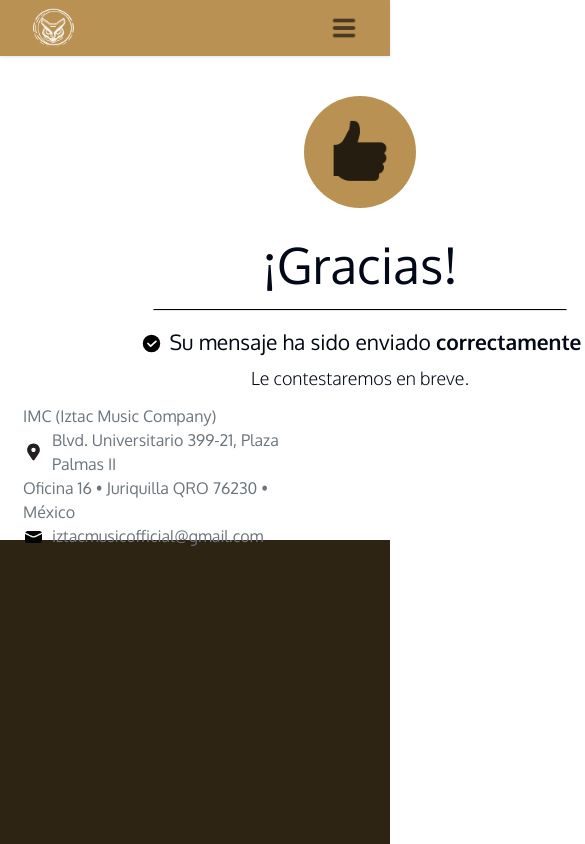
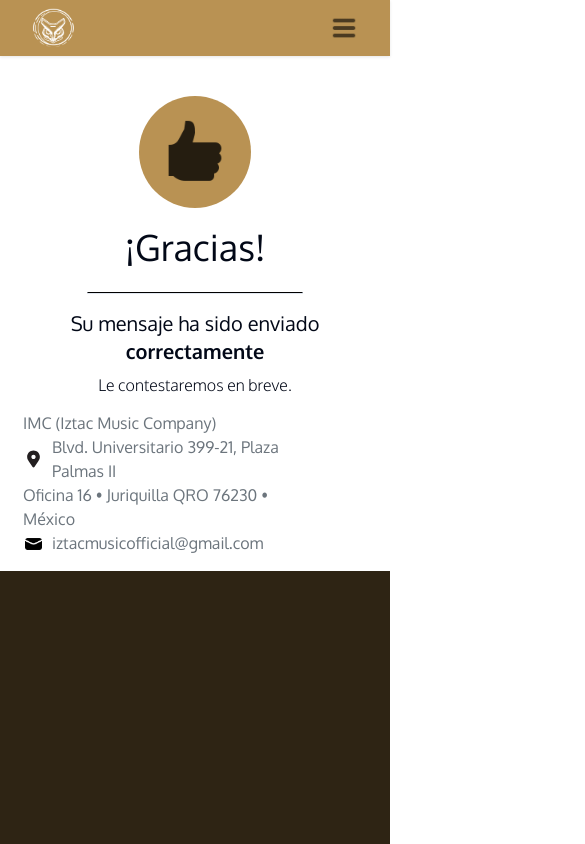
Before and after one commit to saulkurosaki/IZTAC-MUSIC-COMPANY, a Next.js app: page /contact-us/thank-you in a window 390 px wide. Shown: the top 844 px of the page, 585 px wide, since content can reach past the window. Built offline with nearby package versions, Linux system fonts and the light colour scheme.

Commit message:
feat(thank-you/Main): implement the on small and extra small devices responsive layout

```diff
--- a/components/contact-us/thank-you/Main.tsx
+++ b/components/contact-us/thank-you/Main.tsx
@@ -7,11 +7,11 @@ import LocationLogo from "@/assets/location_img.svg";
 
 const Main = () => {
   return (
-    <section className="w-full 2xl:h-[636px] xl:h-[410px] lg:h-[471px] max-lg:h-[484px] bg-white">
+    <section className="w-full 2xl:h-[636px] xl:h-[410px] lg:h-[471px] md:h-[484px] max-md:h-[515px] bg-white">
       <div className="w-full xl:h-[405px] lg:h-[398px] max-lg:h-full py-10">
-        <div className="container xl:w-[1320px] lg:w-[960px] max-lg:w-[720px] h-full px-0">
+        <div className="container xl:w-[1320px] lg:w-[960px] md:w-[720px] max-md:w-full h-full px-0">
           <div className="w-full h-full flex max-lg:flex-col">
-            <div className="xl:w-[660px] lg:w-[560px] max-lg:w-full lg:h-full max-lg:h-[308px] px-[15px] lg:mr-auto">
+            <div className="xl:w-[660px] lg:w-[560px] max-lg:w-full lg:h-full md:h-[308px] max-md:h-[315px] px-[15px] lg:mr-auto">
               <div className="w-28 h-28 mx-auto mb-[19px] p-5 rounded-full bg-[#B99253]">
                 <Image
                   src={ThumbsUp}
@@ -19,28 +19,28 @@ const Main = () => {
                   className="w-full h-full opacity-80"
                 />
               </div>
-              <h1 className="w-full lg:h-[74px] max-lg:h-[58px] mb-2 text-center lg:text-[62px] max-lg:text-[50px] oxygen">
+              <h1 className="w-full lg:h-[74px] md:h-[58px] max-md:h-[41px] mb-2 text-center lg:text-[62px] md:text-[50px] max-md:text-4xl oxygen">
                 ¡Gracias!
               </h1>
               <div className="w-full h-[33px] flex justify-center items-center">
                 <div className="w-[60%] border border-t-[#000]" />
               </div>
-              <div className="w-full flex justify-center items-center mb-2">
+              <div className="md:w-full max-md:w-[290px] max-md:mx-auto flex justify-center items-center mb-2">
                 <Image
                   src={Tick}
                   alt="tick_img"
-                  className="w-[25px] h-[25px] object-contain mr-[6px] pt-1"
+                  className="w-[25px] h-[25px] object-contain mr-[6px] pt-1 max-md:hidden"
                 />
-                <h5 className="text-[21px] oxygen">
+                <h5 className="md:text-[21px] max-md: text-xl text-center oxygen">
                   Su mensaje ha sido enviado{" "}
                   <span className="font-bold">correctamente</span>
                 </h5>
               </div>
-              <p className="w-full h-6 mb-4 flex justify-center items-center text-lg font-light oxygen">
+              <p className="w-full h-6 mb-4 flex justify-center items-center md:text-lg max-md:text-base font-light oxygen">
                 Le contestaremos en breve.
               </p>
             </div>
-            <div className="xl:w-[440px] lg:w-[320px] max-lg:w-full lg:h-full md:h-[96px] max-md:h-[144px] px-[15px]">
+            <div className="xl:w-[440px] lg:w-[320px] max-lg:w-full lg:h-full md:h-[96px] max-md:h-[120px] px-[15px]">
               <div className="xl:w-[410px] lg:w-[290px] md:w-[690px] max-md:w-[290px] xl:h-24 lg:h-36 max-lg:h-full pl-2">
                 <p className="w-full h-6 text-[#6C757D] oxygen">
                   IMC (Iztac Music Company)
```
